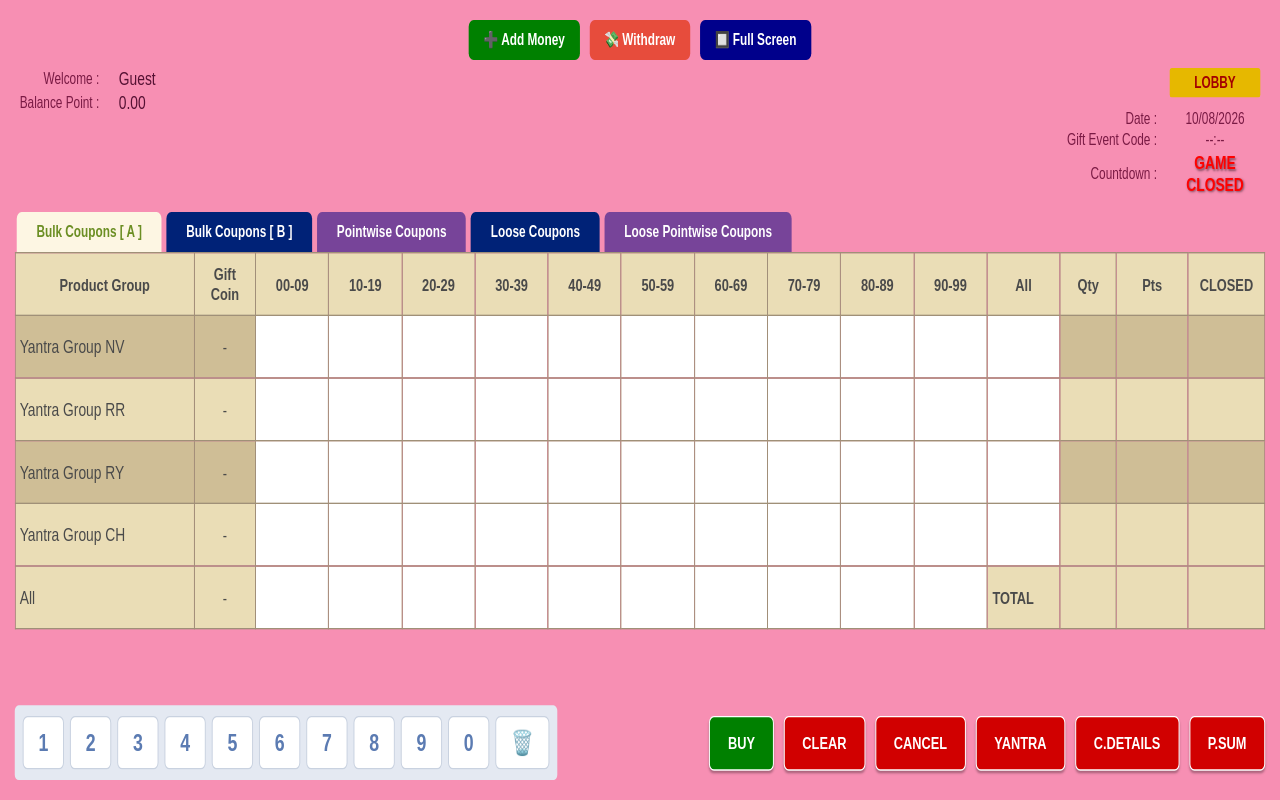
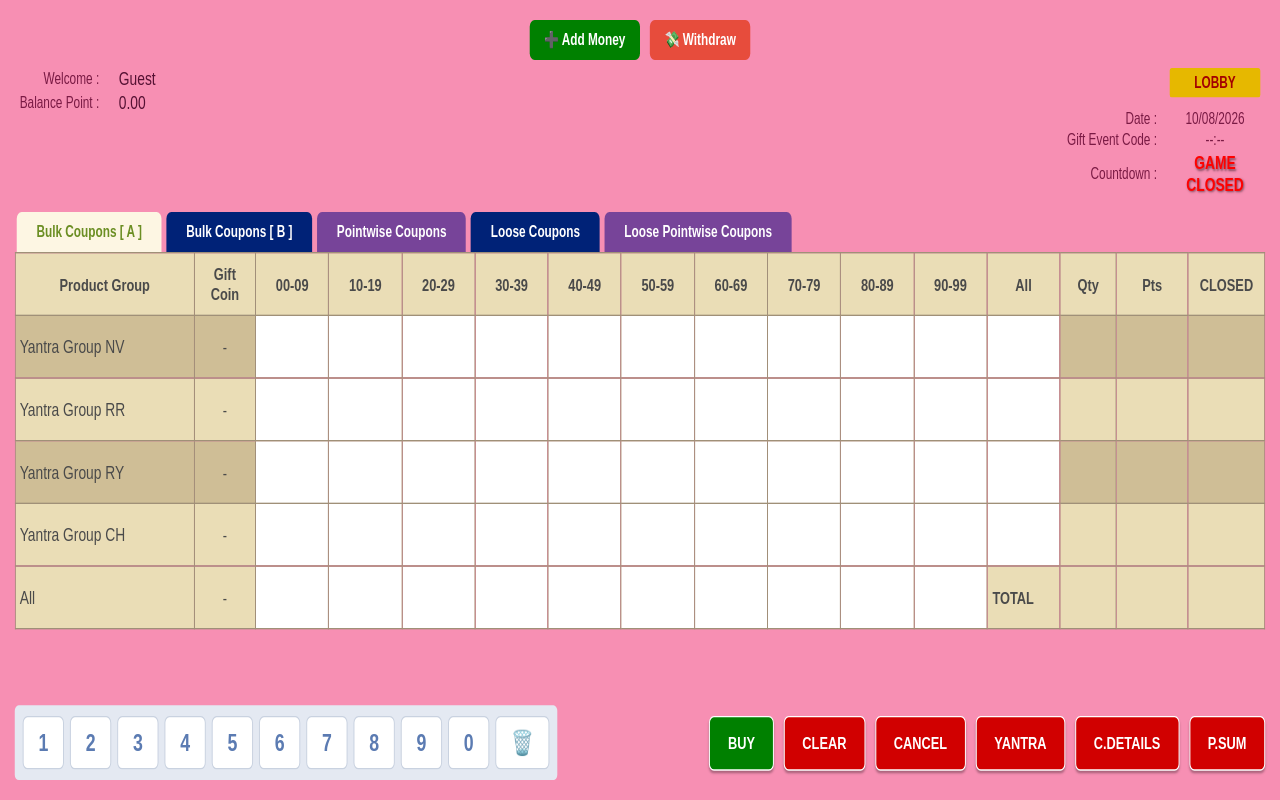
Before and after one commit to hanumanji6465/yantra-game-live, a website: page game.html in a window 1280 px wide. Drawn offline with Linux system fonts and the light colour scheme.

Commit message:
Update game.html

```diff
--- a/game.html
+++ b/game.html
@@ -119,25 +119,17 @@
         document.addEventListener('fullscreenchange', makePerfectMobileApp);
         document.addEventListener('webkitfullscreenchange', makePerfectMobileApp);
 
-        function toggleFullScreen() {
-            if (!document.fullscreenElement) {
-                if (document.documentElement.requestFullscreen) {
-                    document.documentElement.requestFullscreen();
-                } else if (document.documentElement.webkitRequestFullscreen) {
-                    document.documentElement.webkitRequestFullscreen();
-                } else if (document.documentElement.msRequestFullscreen) {
-                    document.documentElement.msRequestFullscreen();
-                }
-            } else {
-                if (document.exitFullscreen) {
-                    document.exitFullscreen();
-                } else if (document.webkitExitFullscreen) {
-                    document.webkitExitFullscreen();
-                } else if (document.msExitFullscreen) {
-                    document.msExitFullscreen();
-                }
+        // 🚀 BINA BUTTON KE AUTO-FULLSCREEN (JAISE HI KAHIN CLICK HOGA)
+        let isFullScreenEngaged = false;
+        document.addEventListener('click', function() {
+            if (!isFullScreenEngaged) {
+                let elem = document.documentElement;
+                if (elem.requestFullscreen) { elem.requestFullscreen(); }
+                else if (elem.webkitRequestFullscreen) { elem.webkitRequestFullscreen(); }
+                else if (elem.msRequestFullscreen) { elem.msRequestFullscreen(); }
+                isFullScreenEngaged = true; // Ek baar hone ke baad baar baar call nahi hoga
             }
-        }
+        });
     </script>
 </head>
 <body>
@@ -146,10 +138,10 @@
     <audio id="sound-error" src="https://assets.mixkit.co/active_storage/sfx/2572/2572-preview.mp3" preload="auto"></audio>
 
     <div class="game-container">
+        <!-- 🚀 Button Hata Diya Gaya Hai -->
         <div style="display: flex; gap: 10px; margin-bottom: 5px; justify-content: center; flex-wrap: wrap;">
             <button onclick="document.getElementById('walletModal').style.display='block'" style="background: green; color: white; padding: 8px 15px; border: none; border-radius: 5px; cursor: pointer; font-size:12px; font-weight: bold;">➕ Add Money</button>
             <button onclick="document.getElementById('withdrawModal').style.display='block'" style="background: #e74c3c; color: white; padding: 8px 15px; border: none; border-radius: 5px; cursor: pointer; font-size:12px; font-weight: bold;">💸 Withdraw</button>
-            <button onclick="toggleFullScreen()" style="background: #00008b; color: white; padding: 8px 15px; border: none; border-radius: 5px; cursor: pointer; font-size:12px; font-weight: bold;">🔲 Full Screen</button>
         </div>
 
         <div id="walletModal" class="modal-overlay">
```
